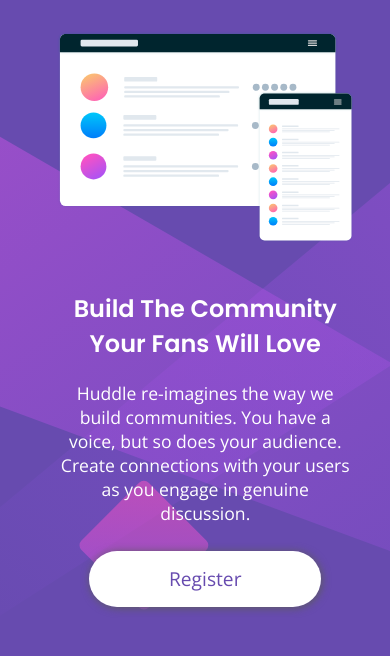
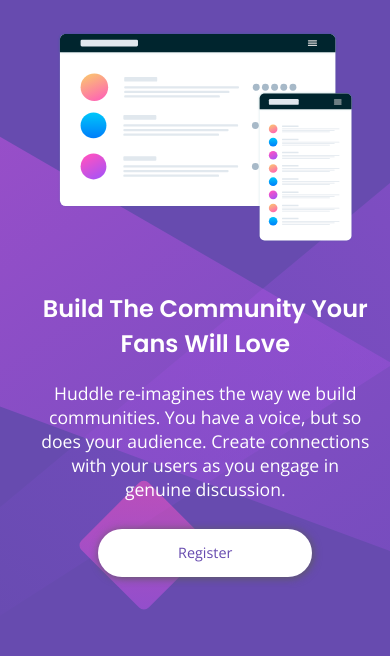
Before and after one commit to MorbitDemon/huddle-landing-page-with-single-introductory-section-master, a plain HTML site: page index.html in a window 390 px wide. Shown: the part 94-750 px from the top of the page. Drawn offline with nearby package versions, Linux system fonts and the light colour scheme.

Commit message:
- Updated README file. - Added mobile screenshot. - MAde some final adjustments in css code.

```diff
--- a/css/styles.css
+++ b/css/styles.css
@@ -122,7 +122,7 @@
 
   #item-content{
     text-align: center;
-    padding: 2rem 1rem 1rem 1rem;
+    padding: 2rem 0 1rem 0;
   }
 
   #item-content h1{
@@ -135,6 +135,7 @@
 
   #btn{
     padding: 0.9rem 5rem;
+    font-size: 0.9rem;
   }
 
   #icons{
```
Also changed, not shown: images/huddle-mobile-screenshot.png (added), 2 other files.
